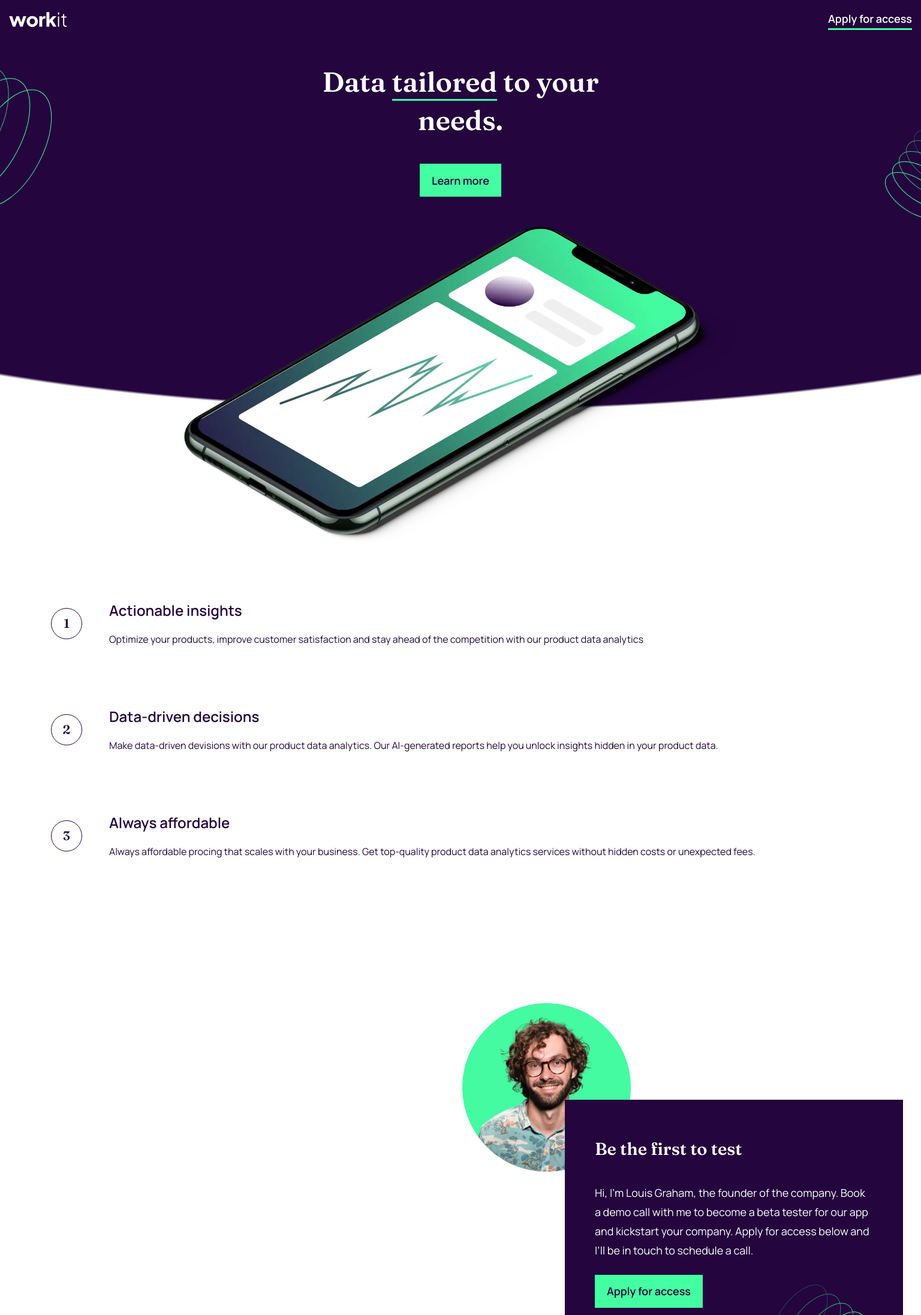
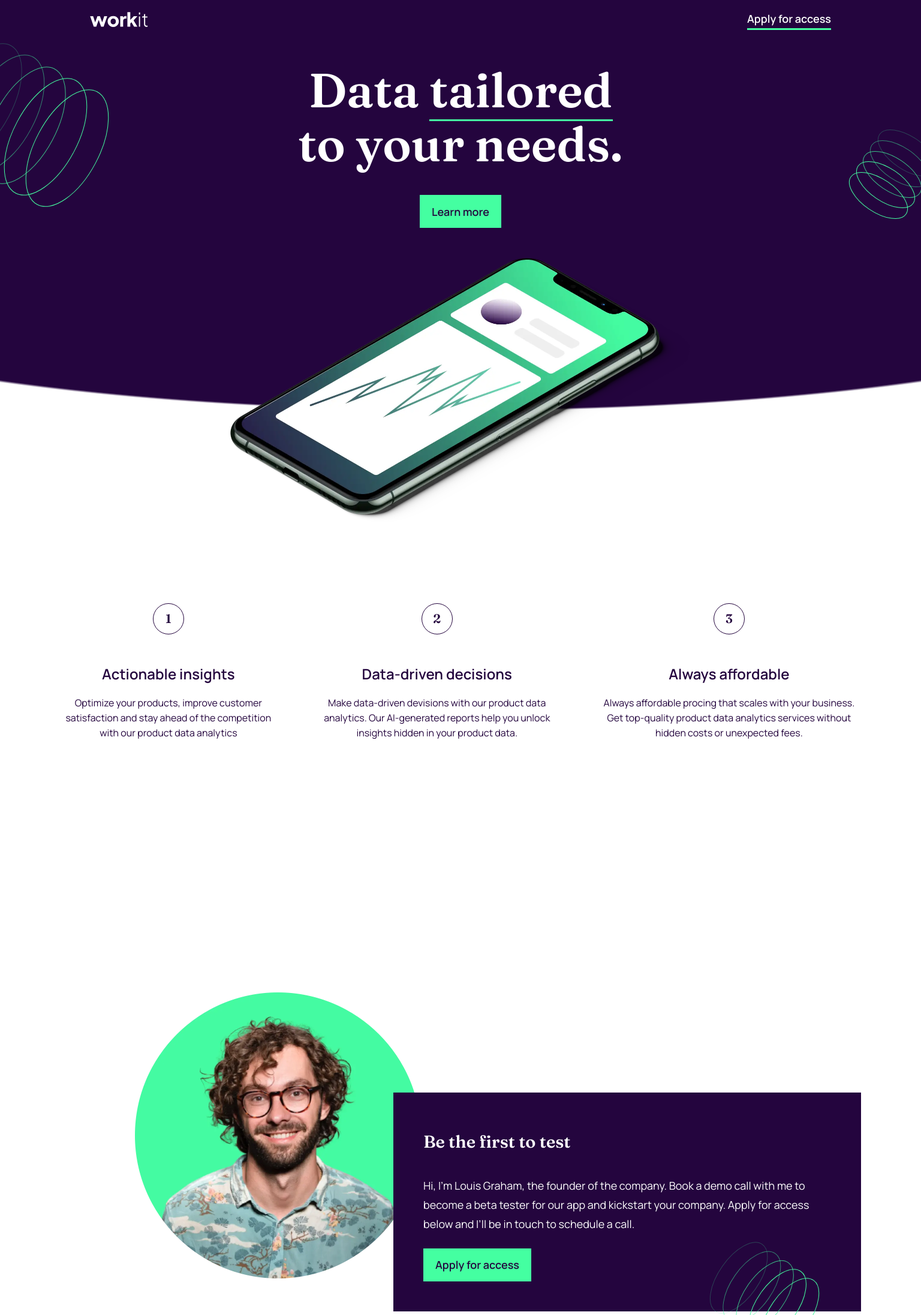
Before and after one commit to MeowB/landing-page, a React (Vite) app: page / in a window 1536 px wide. Shown: the top 2193 px of the page at 60% size. Built offline with nearby package versions, Linux system fonts and the light colour scheme.

Commit message:
finished website

```diff
--- a/src/components/styles/Button.scss
+++ b/src/components/styles/Button.scss
@@ -10,3 +10,10 @@ button {
 	padding: 0 20px;
 	font-weight: bold;
 }
+
+button:hover {
+	background-color: $c-dark-blue;
+	color: $c-green;
+	border: 2px solid $c-green;
+	cursor: pointer;
+}
--- a/src/components/styles/CTA.scss
+++ b/src/components/styles/CTA.scss
@@ -58,15 +58,35 @@
 		}
 
 		.text {
+			padding: 50px;
+			margin-left: auto;
+			max-width: 464px;
+			text-align: left;
+			position: relative;
 			h3 {
 				@include font($heading-m);
 				font-size: 1.8em;
 				margin-bottom: 25px
 			}
-			padding: 50px;
-			margin-left: auto;
-			max-width: 464px;
-			text-align: left;
 		}
 	}
 }
+
+@media (min-width: 1440px) {
+	.CTA {
+		.founder {
+			width: 477px;
+			top: 340px;
+			margin-right: 864px;
+		}
+
+		.circles-cta {
+			bottom: -80px;
+		}
+
+		.text {
+			max-width: 680px;
+			margin-right: 100px;
+		}
+	}
+}
--- a/src/components/styles/Header.scss
+++ b/src/components/styles/Header.scss
@@ -23,6 +23,8 @@ header {
 
 	button {
 		margin-bottom: 50px;
+		position: relative;
+		z-index: 100;
 	}
 
 	.image-container {
@@ -82,3 +84,31 @@ header {
 		}
 	}
 }
+
+@media (min-width: 1440px) {
+	header {
+		.svg {
+			.circles-left {
+				left: -130px;
+			}
+
+			.circles-right {
+				right: -40px;
+			}
+		}
+
+		.content  {
+			h1{
+				@include font($heading-l);
+				max-width: 600px;
+				line-height: 90px;
+			}
+		}
+
+		.image-container {
+			img {
+				width: 50%;
+			}
+		}
+	}
+}
--- a/src/components/styles/Link.scss
+++ b/src/components/styles/Link.scss
@@ -7,3 +7,7 @@
 	text-decoration: none;
 	border-bottom: 3px solid $c-green;
 }
+
+.Link:hover {
+	color: $c-green;
+}
--- a/src/components/styles/List.scss
+++ b/src/components/styles/List.scss
@@ -41,6 +41,7 @@ ol {
 
 	ol {
 		margin: 70px;
+		margin-bottom: 0;
 		li {
 			display: flex;
 			align-items: center;
@@ -56,3 +57,22 @@ ol {
 		}
 	}
 }
+
+@media (min-width: 1440px) {
+	ol {
+		display: flex;
+
+		li {
+			flex-direction: column;
+
+			span {
+				margin-bottom: 30px;
+				margin-right: 0;
+			}
+
+			.text {
+				text-align: center;
+			}
+		}
+	}
+}
--- a/src/components/styles/Nav.scss
+++ b/src/components/styles/Nav.scss
@@ -6,4 +6,13 @@ nav {
 	padding: 15px;
 	justify-content: space-between;
 
+	a {
+		z-index: 100;
+	}
 }
+
+@media (min-width: 1440px) {
+	nav {
+		padding: 15px 150px;
+	}
+}
```
Lines whose indentation alone changed are shown as unchanged.
